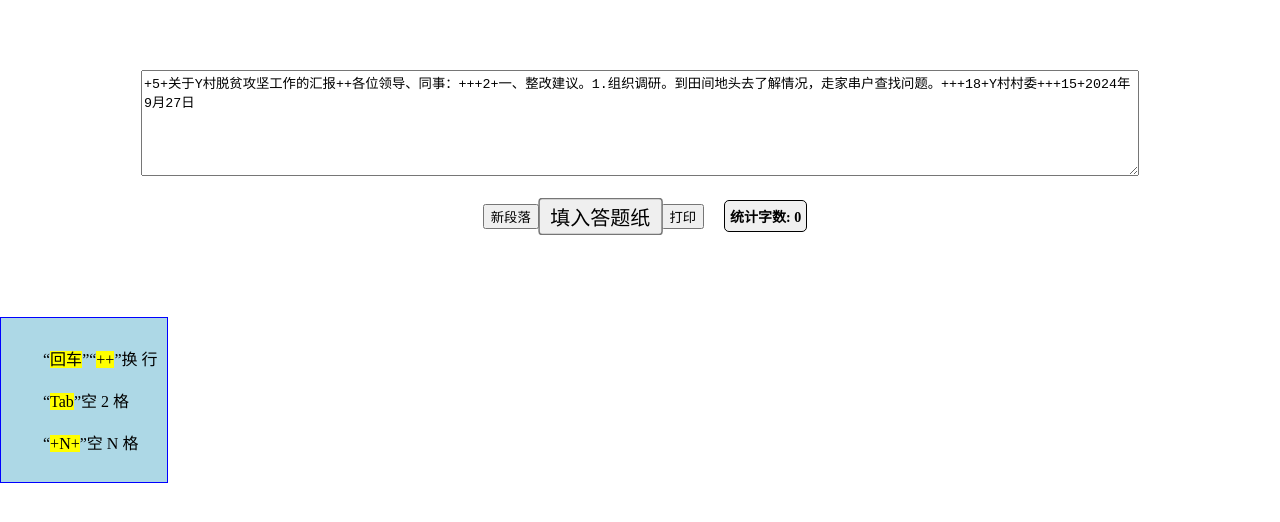
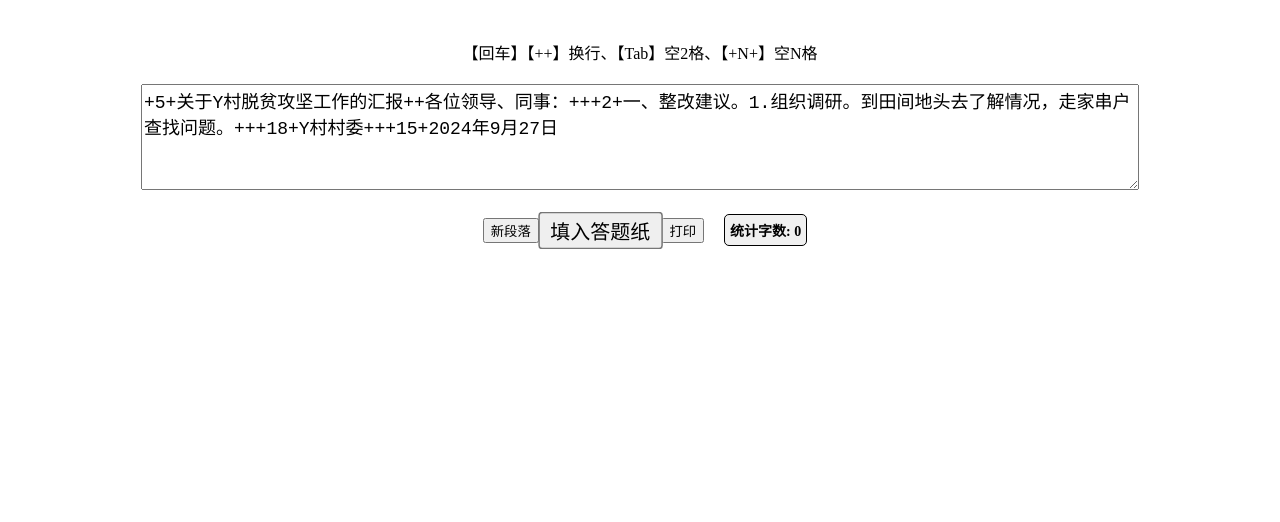
Before and after one commit to xulongnow/dtk, a plain HTML site: page index.html in a window 1280 px wide. Drawn offline with Linux system fonts and the light colour scheme.

Commit message:
Add files via upload

```diff
--- a/index.html
+++ b/index.html
@@ -20,8 +20,21 @@
         .container {
             text-align: center;
             width: 100%;
-            margin-top: 50px;
+            margin-top: 10px;
         }
+
+.guide {
+    display: block;
+    margin-top: 20px;
+    margin-bottom: 10px;
+    font-size: 16px;
+}
+
+@media print {
+    .guide {
+        display: none;
+    }
+}
 
         .grid-container {
             display: grid;
@@ -35,7 +48,7 @@
             border: 1px solid red;
             padding: 5px;
             text-align: center;
-            font-size: 16px;
+            font-size: 18px;
             width: 1.1em;
             height: 1.1em;
             display: flex;
@@ -47,32 +60,8 @@
             width: 80%;
             height: 100px;
             margin-bottom: 10px;
+             font-size: 18px; /* 修改这一行 */
         }
-
-        .guide {
-            position: absolute;
-            padding: 10px;
-            background-color: lightblue;
-            border: 1px solid blue;
-            white-space: pre-wrap;
-        }
-
-        @media (min-width: 800px) {
-            .guide {
-                top: 50%;
-                left: 0;
-                transform: translateY(-50%);
-            }
-        }
-
-        @media (max-width: 799px) {
-            .guide {
-                top: 0;
-                left: 50%;
-                transform: translateX(-50%);
-            }
-        }
-
         @media print {
             body {
                 width: 100%;
@@ -131,11 +120,7 @@
 </head>
 
 <body>
-    <div class="guide">
-        “<mark>回车</mark>”“<mark>++</mark>”换 行<br>
-        “<mark>Tab</mark>”空 2 格<br>
-        “<mark>+N+</mark>”空 N 格
-    </div>
+<div class="guide">【回车】【++】换行、【Tab】空2格、【+N+】空N格</div>
     <div class="container">
         <textarea id="input-text" onkeydown="handleKeyDown(event)">+5+关于Y村脱贫攻坚工作的汇报++各位领导、同事：+++2+一、整改建议。1.组织调研。到田间地头去了解情况，走家串户查找问题。+++18+Y村村委+++15+2024年9月27日</textarea>
         <div class="buttons">
```
